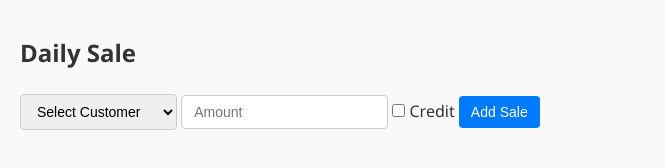
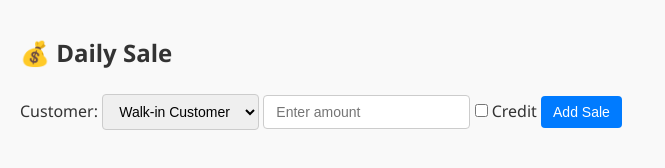
Before and after one commit to waiz-ahmed-kiani/daily-sale-manager, a plain HTML site: page daily-sale.html in a window 1280 px wide. Shown: the whole page, without its empty margins (0-665 px from the left). Drawn offline with Linux system fonts and the light colour scheme.

Commit message:
Update daily-sale.html

```diff
--- a/daily-sale.html
+++ b/daily-sale.html
@@ -1,18 +1,24 @@
-<!-- daily-sale.html -->
 <!DOCTYPE html>
-<html>
+<html lang="en">
 <head>
+  <meta charset="UTF-8" />
   <title>Daily Sale</title>
   <link rel="stylesheet" href="css/style.css" />
 </head>
 <body>
-  <h1>Daily Sale</h1>
+
+  <h1>💰 Daily Sale</h1>
+
   <form id="sale-form">
-    <select id="customer">
-      <option value="">Select Customer</option>
+    <label for="customer">Customer:</label>
+    <select id="customer" required>
+      <!-- Customer options will be populated via JS -->
     </select>
-    <input type="number" id="amount" placeholder="Amount" required />
+
+    <input type="number" id="amount" placeholder="Enter amount" required min="1" />
+
     <label><input type="checkbox" id="isCredit" /> Credit</label>
+
     <button type="submit">Add Sale</button>
   </form>
 
@@ -21,27 +27,52 @@
     const customerSelect = document.getElementById("customer");
     const saleForm = document.getElementById("sale-form");
 
-    customers.forEach(c => {
-      customerSelect.innerHTML += `<option value="${c.id}">${c.name}</option>`;
-    });
+    // Populate customer dropdown, default is Walk-in (id 0)
+    function populateCustomerOptions() {
+      customerSelect.innerHTML = "";
+      customers.forEach(c => {
+        const opt = document.createElement("option");
+        opt.value = c.id;
+        opt.textContent = c.name;
+        customerSelect.appendChild(opt);
+      });
+    }
+
+    populateCustomerOptions();
 
     saleForm.onsubmit = (e) => {
       e.preventDefault();
+
       const id = Date.now();
       const customerId = parseInt(customerSelect.value);
       const amount = parseFloat(document.getElementById("amount").value);
       const isCredit = document.getElementById("isCredit").checked;
-      const date = new Date().toISOString().split('T')[0];
+      const date = new Date().toISOString().split("T")[0];
+
+      // Validate
+      if (isNaN(customerId)) {
+        alert("Please select a customer.");
+        return;
+      }
+
+      if (isNaN(amount) || amount <= 0) {
+        alert("Please enter a valid amount.");
+        return;
+      }
 
       sales.push({ id, customerId, amount, date, isCredit });
 
+      // If credit, update customer's pending
       if (isCredit) {
         const customer = customers.find(c => c.id === customerId);
-        customer.pending += amount;
+        if (customer) {
+          customer.pending += amount;
+        }
       }
 
-      alert("Sale added!");
+      alert("Sale added successfully!");
       saleForm.reset();
+      customerSelect.selectedIndex = 0; // reset to Walk-in
     };
   </script>
 </body>
```
